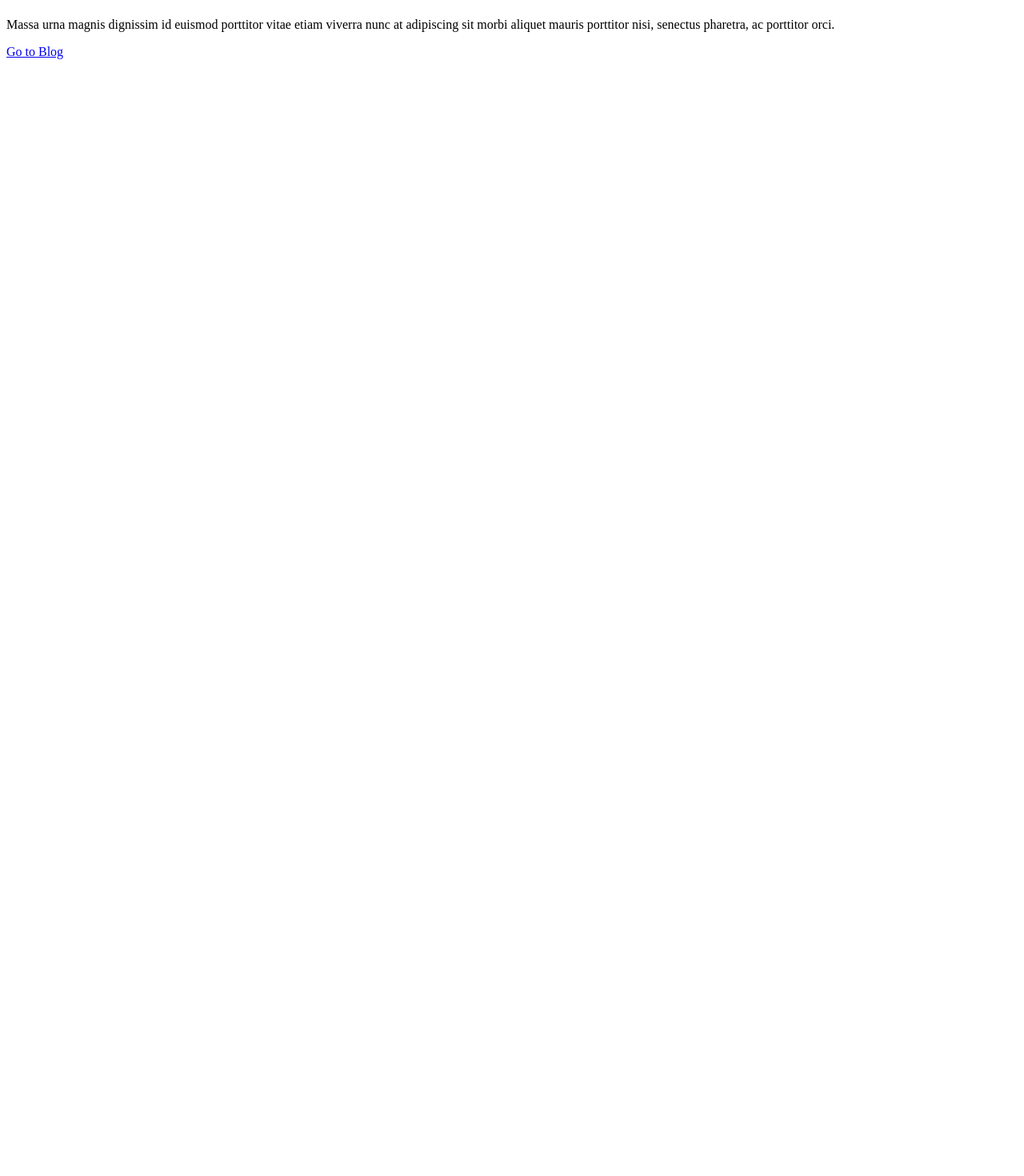
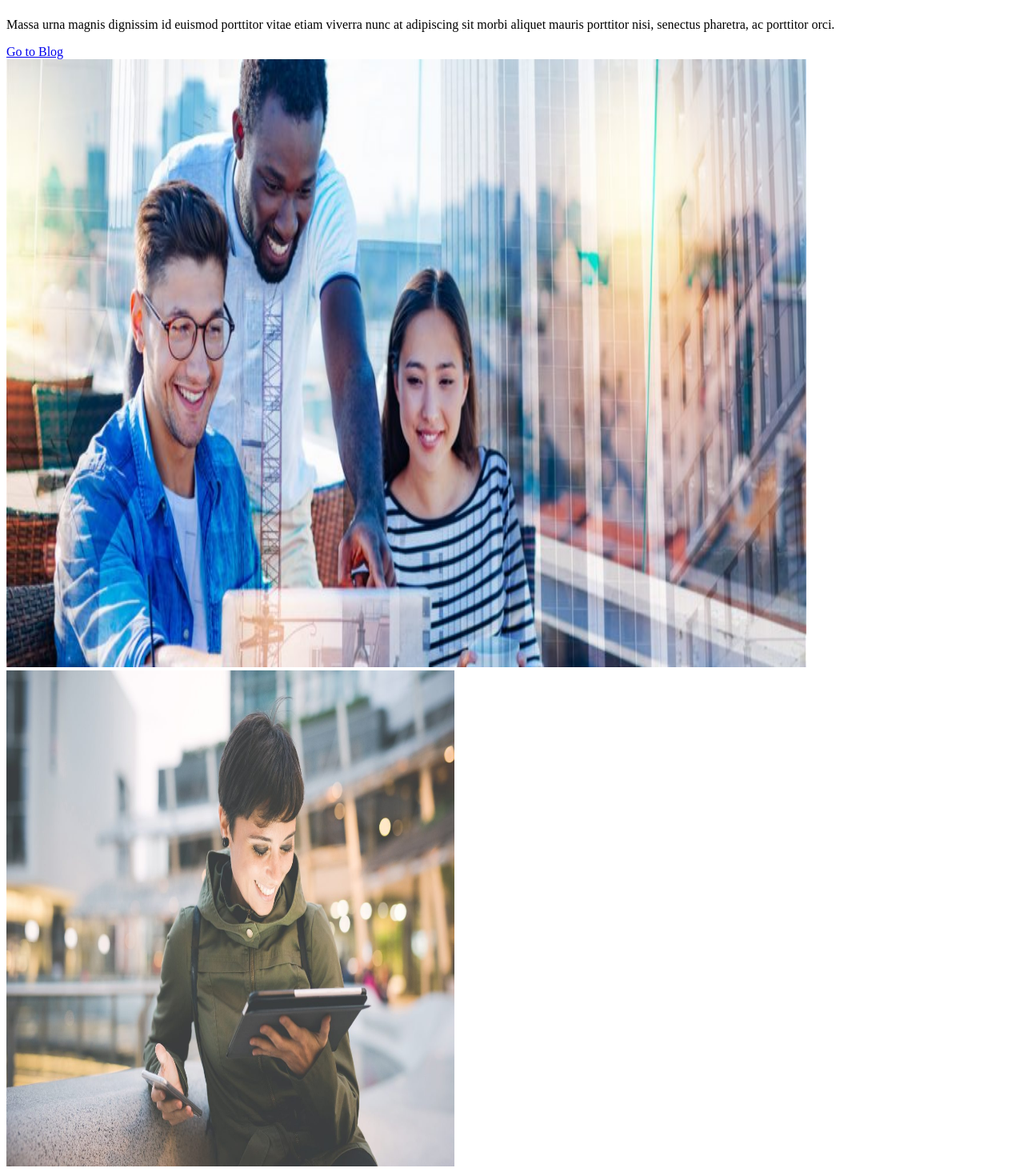
Before and after one commit to drv0228/theBlog, a Next.js app: page / in a window 1280 px wide. Shown: the part 58-1528 px from the top of the page at 80% size. Before the commit the page ends 800 px from the top, so only its background shows below. Built offline with nearby package versions, Linux system fonts and the light colour scheme.

Commit message:
WIP: Optimized images and fonts, app responsiness

```diff
--- a/src/app/page.tsx
+++ b/src/app/page.tsx
@@ -1,3 +1,4 @@
+import Image from "next/image";
 import styles from '@/app/ui/styles/home.module.css';
 
 export default function Home() {
@@ -14,6 +15,23 @@ export default function Home() {
                           Go to Blog
                         </a>
                     </div>
+                    <div className="relative flex justify-center items-center">
+            {/* Image */}
+            <Image
+              src="/image-desktop.jpeg"
+              width={1000}
+              height={760}
+              className="hidden rounded-lg md:block z-10"
+              alt="Screenshots of the dashboard project showing desktop version"
+            />
+            <Image
+              src="/image-mobile.jpeg"
+              width={560}
+              height={620}
+              className="block rounded-md md:hidden"
+              alt="Screenshot of the dashboard project showing mobile version"
+            />
+          </div>
                 </div>
 
             </div>
```
Also changed, not shown: public/image-desktop.jpeg (added), public/image-mobile.jpeg (added).
